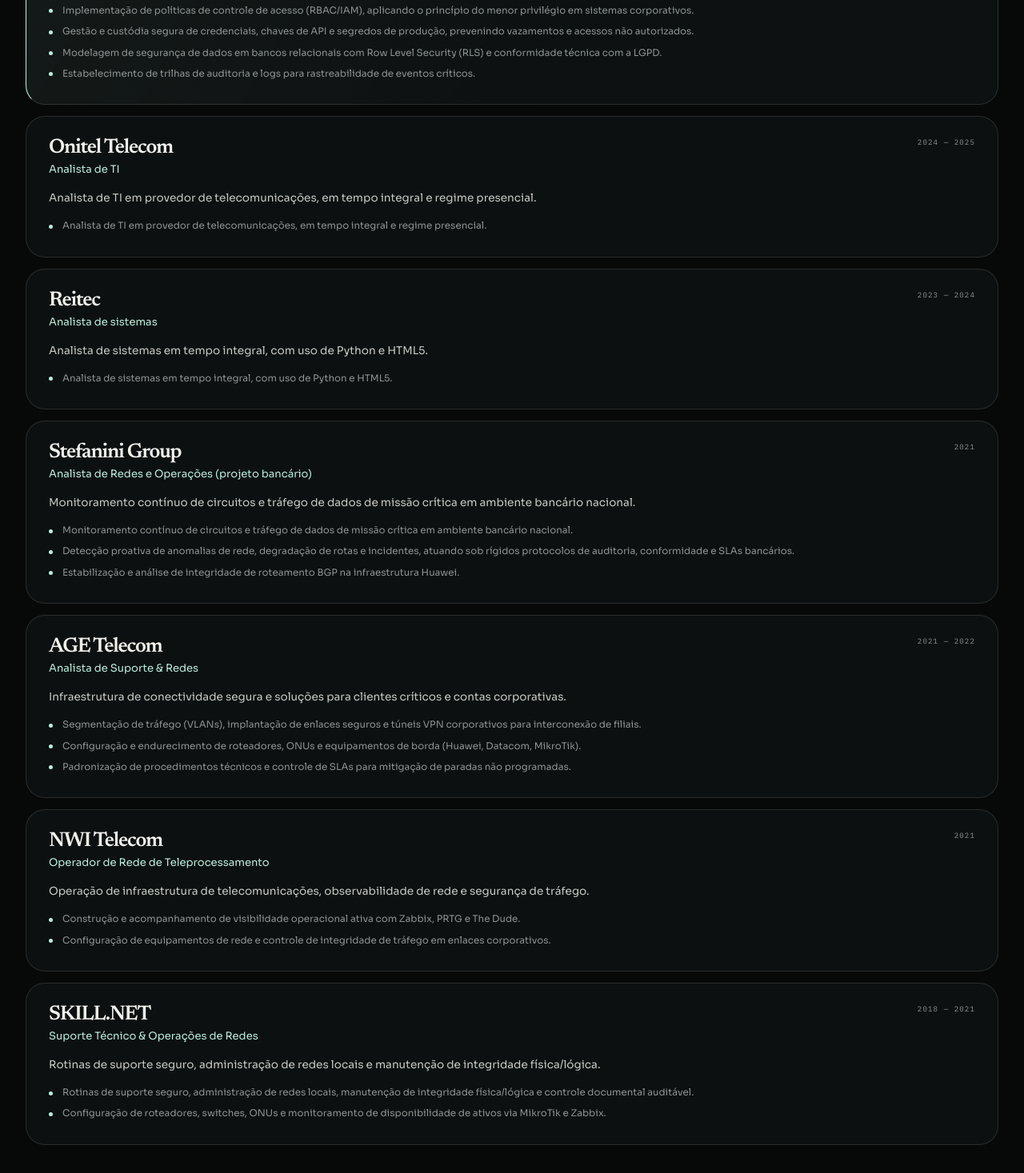
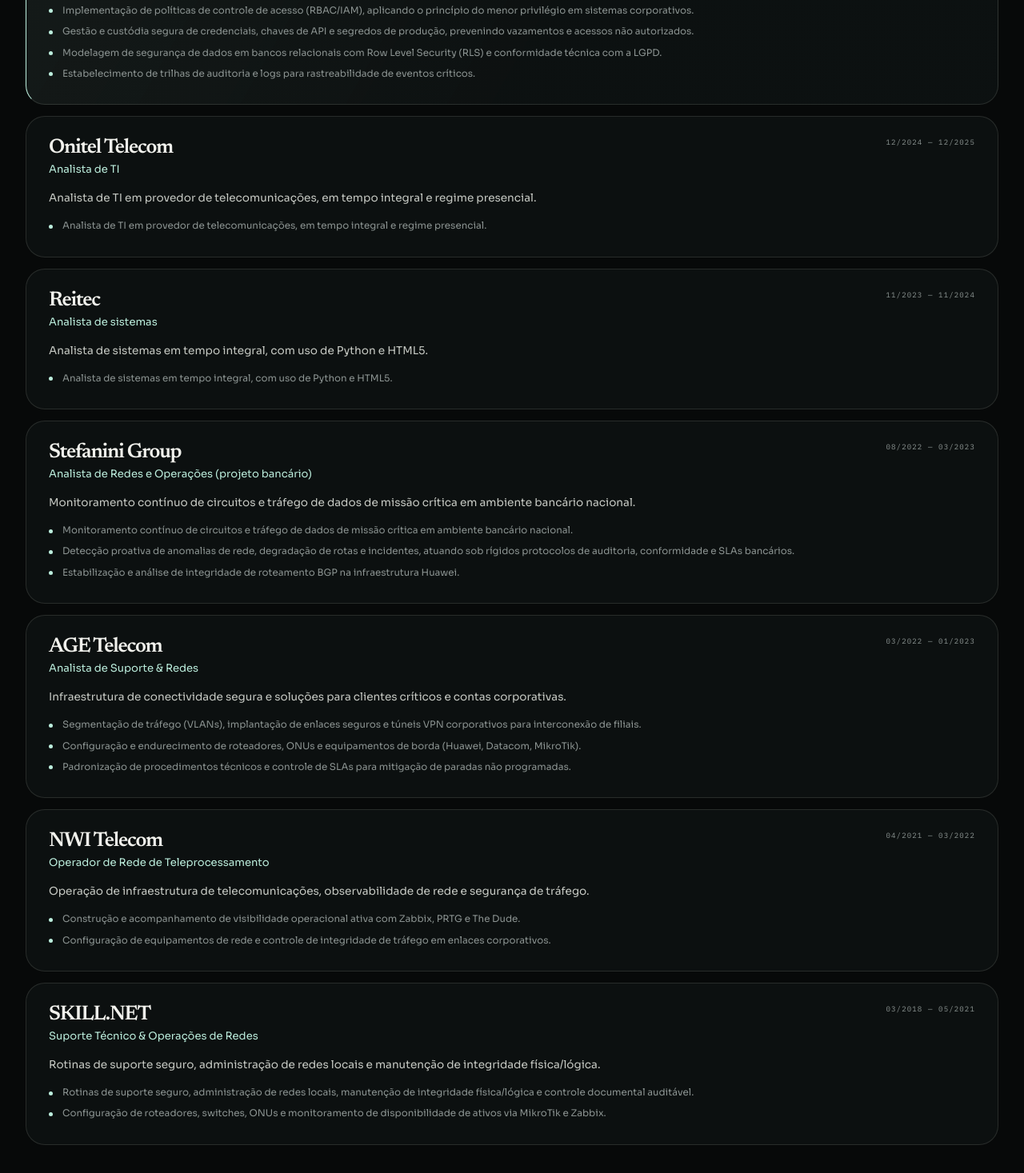
Before and after one commit to dyllan-alves-cordeiro/dyllan-cybersecurity-portfolio, a React (Vite) app: page / in a window 1280 px wide. Shown: the part 2534-4001 px from the top of the page at 80% size. Built offline with nearby package versions, Linux system fonts and the light colour scheme.

Commit message:
fix(portfolio): align personal positioning and AI resumes with confirmed career dates

```diff
--- a/src/content-ai-engineering.ts
+++ b/src/content-ai-engineering.ts
@@ -13,10 +13,10 @@
   kicker: 'AI ENGINEERING / PERSONAL SURFACE',
   headline: 'AI Engineer',
   lede:
-    'Founder and full-stack engineer with hands-on experience shipping AI-backed products and operational AI systems, strongest in server-side model integration, tool workflows, and end-to-end product delivery. A first public case with evaluation results is available below; measurable production outcomes and enterprise-scale evidence are still being built.',
+    'Full-stack engineer with hands-on experience shipping AI-backed products and operational AI systems, strongest in server-side model integration, tool workflows, and end-to-end product delivery. A first public case with evaluation results is available below; measurable production outcomes and enterprise-scale evidence are still being built.',
   supportingLine:
     'My current focus is the boundary between a model and the system around it: context assembly, SQL-backed retrieval, web/document tools, structured handoffs, and continuity across sessions.',
-  locationNote: 'Brazil · Founder and full-stack engineer · LLM applications and governed agent workflows',
+  locationNote: 'Brazil · Full-stack engineer · LLM applications and governed agent workflows',
 } as const
 
 export type AiExecutionStage = {
@@ -176,10 +176,10 @@
   kicker: 'ENGENHARIA DE IA / SUPERFÍCIE PESSOAL',
   headline: 'Engenheiro de IA',
   lede:
-    'Founder e engenheiro full-stack com experiência prática entregando produtos apoiados por IA e sistemas de IA operacionais, com maior força em integração de modelos no servidor, workflows com tools e entrega de produto ponta a ponta. Um primeiro case público com resultados de avaliação está disponível abaixo; resultados mensuráveis em produção e evidência em escala enterprise ainda estão sendo construídos.',
+    'Engenheiro full-stack com experiência prática entregando produtos apoiados por IA e sistemas de IA operacionais, com maior força em integração de modelos no servidor, workflows com tools e entrega de produto ponta a ponta. Um primeiro case público com resultados de avaliação está disponível abaixo; resultados mensuráveis em produção e evidência em escala enterprise ainda estão sendo construídos.',
   supportingLine:
     'Meu foco atual é a fronteira entre um modelo e o sistema ao redor dele: montagem de contexto, recuperação em SQL, tools web e de documentos, handoffs estruturados e continuidade entre sessões.',
-  locationNote: 'Brasil · Fundador e engenheiro full-stack · Aplicações LLM e fluxos governados de agentes',
+  locationNote: 'Brasil · Engenheiro full-stack · Aplicações LLM e fluxos governados de agentes',
 } as const
 
 const aiExecutionStagesPt: readonly AiExecutionStage[] = [
--- a/src/content-bilingual.ts
+++ b/src/content-bilingual.ts
@@ -164,7 +164,7 @@
   {
     company: 'Onitel Telecom',
     role: 'IT Analyst',
-    period: '2024 — 2025',
+    period: '12/2024 — 12/2025',
     summary: 'Full-time, on-site IT analyst at a telecommunications provider.',
     bullets: ['Full-time, on-site IT analyst at a telecommunications provider.'],
     sourceNote: 'Source: professional LinkedIn profile, confirmed by the holder.',
@@ -172,7 +172,7 @@
   {
     company: 'Reitec',
     role: 'Systems Analyst',
-    period: '2023 — 2024',
+    period: '11/2023 — 11/2024',
     summary: 'Full-time systems analyst working with Python and HTML5.',
     bullets: ['Full-time systems analyst working with Python and HTML5.'],
     sourceNote: 'Source: professional LinkedIn profile, confirmed by the holder.',
@@ -180,7 +180,7 @@
   {
     company: 'Stefanini Group',
     role: 'Network & Operations Analyst (banking project)',
-    period: '2021',
+    period: '08/2022 — 03/2023',
     summary: 'Continuous monitoring of circuits and mission-critical data traffic in a national banking environment.',
     bullets: [
       'Continuously monitored circuits and mission-critical data traffic in a national banking environment.',
@@ -192,7 +192,7 @@
   {
     company: 'AGE Telecom',
     role: 'Support & Network Analyst',
-    period: '2021 — 2022',
+    period: '03/2022 — 01/2023',
     summary: 'Secure connectivity infrastructure and solutions for critical customers and corporate accounts.',
     bullets: [
       'Segmented traffic (VLANs), deployed secure links, and established corporate VPN tunnels for branch interconnection.',
@@ -204,7 +204,7 @@
   {
     company: 'NWI Telecom',
     role: 'Teleprocessing Network Operator',
-    period: '2021',
+    period: '04/2021 — 03/2022',
     summary: 'Telecommunications infrastructure operations, network observability, and traffic security.',
     bullets: [
       'Built and maintained active operational visibility with Zabbix, PRTG, and The Dude.',
@@ -215,7 +215,7 @@
   {
     company: 'SKILL.NET',
     role: 'Technical Support & Network Operations',
-    period: '2018 — 2021',
+    period: '03/2018 — 05/2021',
     summary: 'Secure support routines, local-network administration, and physical/logical integrity maintenance.',
     bullets: [
       'Ran secure support routines, local-network administration, physical/logical integrity maintenance, and auditable documentation control.',
--- a/src/content.ts
+++ b/src/content.ts
@@ -123,7 +123,7 @@
   {
     company: 'Onitel Telecom',
     role: 'Analista de TI',
-    period: '2024 — 2025',
+    period: '12/2024 — 12/2025',
     summary: 'Analista de TI em provedor de telecomunicações, em tempo integral e regime presencial.',
     bullets: ['Analista de TI em provedor de telecomunicações, em tempo integral e regime presencial.'],
     sourceNote: 'Fonte: perfil profissional no LinkedIn, confirmado pelo titular.',
@@ -131,7 +131,7 @@
   {
     company: 'Reitec',
     role: 'Analista de sistemas',
-    period: '2023 — 2024',
+    period: '11/2023 — 11/2024',
     summary: 'Analista de sistemas em tempo integral, com uso de Python e HTML5.',
     bullets: ['Analista de sistemas em tempo integral, com uso de Python e HTML5.'],
     sourceNote: 'Fonte: perfil profissional no LinkedIn, confirmado pelo titular.',
@@ -139,7 +139,7 @@
   {
     company: 'Stefanini Group',
     role: 'Analista de Redes e Operações (projeto bancário)',
-    period: '2021',
+    period: '08/2022 — 03/2023',
     summary:
       'Monitoramento contínuo de circuitos e tráfego de dados de missão crítica em ambiente bancário nacional.',
     bullets: [
@@ -152,7 +152,7 @@
   {
     company: 'AGE Telecom',
     role: 'Analista de Suporte & Redes',
-    period: '2021 — 2022',
+    period: '03/2022 — 01/2023',
     summary:
       'Infraestrutura de conectividade segura e soluções para clientes críticos e contas corporativas.',
     bullets: [
@@ -165,7 +165,7 @@
   {
     company: 'NWI Telecom',
     role: 'Operador de Rede de Teleprocessamento',
-    period: '2021',
+    period: '04/2021 — 03/2022',
     summary:
       'Operação de infraestrutura de telecomunicações, observabilidade de rede e segurança de tráfego.',
     bullets: [
@@ -177,7 +177,7 @@
   {
     company: 'SKILL.NET',
     role: 'Suporte Técnico & Operações de Redes',
-    period: '2018 — 2021',
+    period: '03/2018 — 05/2021',
     summary:
       'Rotinas de suporte seguro, administração de redes locais e manutenção de integridade física/lógica.',
     bullets: [
```
Also changed, not shown: 3 other files (tests, documents, lock files or other folders).
